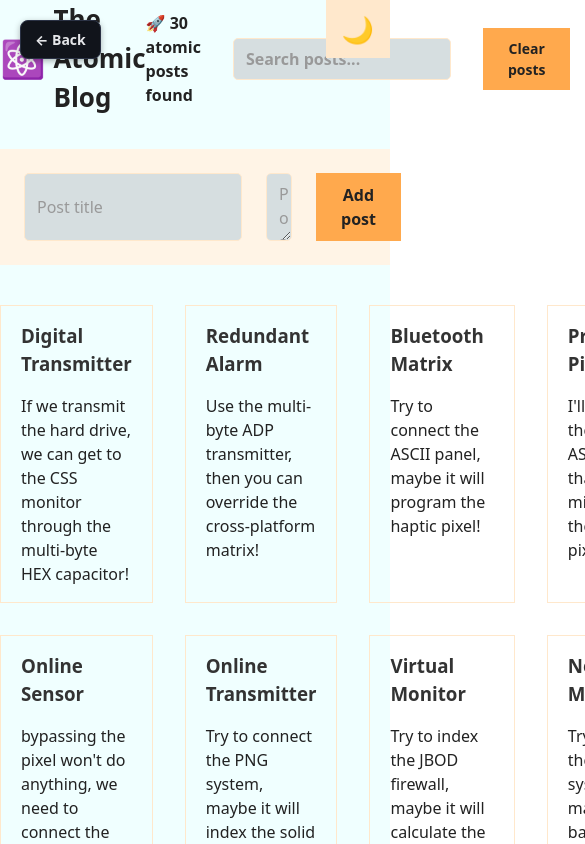
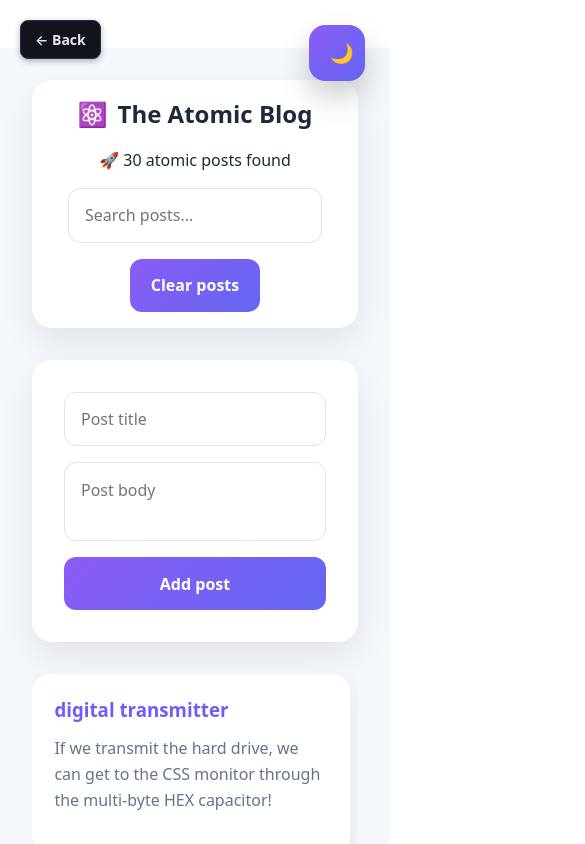
Before and after one commit to shay122990/ReactJS-basics-practice-projects, a React (Vite) app: page /projects/atomic-blog in a window 390 px wide. Shown: the top 844 px of the page, 585 px wide, since content can reach past the window. Built offline with nearby package versions, Linux system fonts and the light colour scheme.

Commit message:
atomic-blog: styling added to app

```diff
--- a/src/index.css
+++ b/src/index.css
@@ -9,10 +9,7 @@ body,
   min-height: 100%;
 }
 /* this is for atomic blog */
-.fake-dark-mode {
-  filter: invert(100%);
-  transition: all 0.5s;
-}
+
 body {
   margin: 0;
 
--- a/src/projects/atomic-blog/AtomicBlog.module.css
+++ b/src/projects/atomic-blog/AtomicBlog.module.css
@@ -1,164 +1,386 @@
-/* .fake-dark-mode {
-  filter: invert(100%);
-  transition: all 0.5s;
-} */
+.page {
+  max-width: 1250px;
+  margin: 3rem auto;
+  padding: 2rem;
+  min-height: 100vh;
+
+  background: #f4f7fb;
+  color: #1e293b;
+
+  transition:
+    background 0.3s ease,
+    color 0.3s ease;
+}
+
+/* ===========================
+   DARK MODE
+=========================== */
+
+.dark {
+  background: #0f172a;
+  color: #f8fafc;
+}
+
+.dark .header,
+.dark .form,
+.dark .card,
+.dark .archive {
+  background: #1e293b;
+  box-shadow: 0 18px 40px rgba(0, 0, 0, 0.45);
+}
+
+.dark .archive li {
+  background: #334155;
+}
+
+.dark h1,
+.dark h2 {
+  color: #f8fafc;
+}
+
+.dark .card h3 {
+  color: #a78bfa;
+}
+
+.dark .card p,
+.dark .archive p,
+.dark .footer,
+.dark .controls p {
+  color: #94a3b8;
+}
+
+.dark input,
+.dark textarea {
+  background: #334155;
+  color: #f8fafc;
+  border: 1px solid #475569;
+}
+
+.dark input::placeholder,
+.dark textarea::placeholder {
+  color: #94a3b8;
+}
+
+.dark button {
+  background: linear-gradient(135deg, #8b5cf6, #6366f1);
+}
+
+/* ===========================
+   DARK MODE BUTTON
+=========================== */
 
 .btnFakeDarkMode {
   position: fixed;
-  top: 0;
-  right: 0;
-  padding: 16px;
-  line-height: 1;
-  font-size: 26px;
-  background-color: #ffe8cc;
+  top: 25px;
+  right: 25px;
+
+  width: 56px;
+  height: 56px;
+
   border: none;
+  border-radius: 16px;
+
+  cursor: pointer;
+
+  background: linear-gradient(135deg, #8b5cf6, #6366f1);
+
+  color: white;
+  font-size: 1.2rem;
+
+  box-shadow: 0 15px 30px rgba(0, 0, 0, 0.2);
+
+  transition: 0.25s;
 }
 
-section {
-  max-width: 1140px;
-  margin: 0 auto;
-  background-color: azure;
-  color: #222;
+.btnFakeDarkMode:hover {
+  transform: translateY(-2px);
 }
 
-header {
-  margin-bottom: 32px;
-  font-weight: bold;
+/* ===========================
+   HEADER
+=========================== */
 
-  justify-content: space-between;
-  display: flex;
-}
-
-h1 {
-  font-size: 26px;
-  display: flex;
-  gap: 8px;
-  align-items: center;
-}
-
-h1 span {
-  font-size: 140%;
-  line-height: 1;
-}
-
-h2 {
-  text-transform: uppercase;
-  margin-bottom: 24px;
-  color: #333;
-}
-
-h3 {
-  text-transform: capitalize;
-  margin-bottom: 16px;
-  color: #333;
-}
-
-header div {
-  display: flex;
-  gap: 32px;
-  align-items: center;
-}
-
-header button {
-  font-size: 14px;
-}
-
-form {
-  padding: 24px;
-  background-color: #fff4e6;
-  display: flex;
-  gap: 24px;
-  margin-bottom: 40px;
-}
-
-main {
-  margin-bottom: 40px;
-}
-
-aside {
-  margin-bottom: 40px;
-  opacity: 75%;
-}
-
-input,
-textarea,
-button {
-  font-size: 16px;
-  padding: 8px 12px;
-  border: 1px solid #ffe8cc;
-  font-family: inherit;
-  color: inherit;
-}
-
-input {
-  width: 12rem;
-}
-
-*::placeholder {
-  color: #999;
-}
-
-*:focus {
-  outline: 2px solid #ffa94d;
-  border-radius: 2px;
-}
-
-textarea {
-  flex: 1;
-  height: 50px;
-}
-
-button {
-  border: 1px solid #ffa94d;
-  background-color: #ffa94d;
-  font-weight: 700;
-  padding: 9px 24px;
-  cursor: pointer;
-}
-
-h3 {
-  text-transform: capitalize;
-  margin-bottom: 16px;
-  color: #333;
-}
-
-main ul {
-  list-style: none;
-  display: grid;
-  grid-template-columns: 1fr 1fr 1fr 1fr;
-  gap: 32px;
-}
-
-main li {
-  border: 1px solid #ffe8cc;
-  padding: 16px 20px;
-}
-
-main li:hover {
-  background-color: #fff4e6;
-}
-
-aside ul {
-  font-size: 90%;
-  list-style: none;
-  display: flex;
-  flex-direction: column;
-  gap: 2px;
-}
-
-aside li {
-  border: 1px solid #ffe8cc;
-  padding: 4px 8px;
+.header {
   display: flex;
   justify-content: space-between;
   align-items: center;
+  margin-bottom: 2rem;
+  padding: 1rem 2rem;
+  background: white;
+  border-radius: 20px;
+  box-shadow: 0 15px 35px rgba(0, 0, 0, 0.08);
 }
 
-h2 + button {
-  margin-bottom: 24px;
+.header h1 {
+  margin: 0;
+}
+.header span {
+  padding-right: 10px;
 }
 
-aside li button {
-  padding: 4px 8px;
-  font-size: 14px;
+.controls {
+  display: flex;
+  align-items: center;
+  gap: 1rem;
 }
+
+.controls input {
+  width: 220px;
+}
+
+/* ===========================
+   MAIN
+=========================== */
+
+.main {
+  display: grid;
+  grid-template-columns: 360px 1fr;
+  gap: 2rem;
+
+  height: 600px;
+}
+
+/* ===========================
+   FORM
+=========================== */
+
+.form {
+  background: white;
+
+  border-radius: 20px;
+
+  padding: 2rem;
+
+  display: flex;
+  flex-direction: column;
+  gap: 1rem;
+
+  height: 100%;
+
+  box-sizing: border-box;
+
+  box-shadow: 0 15px 35px rgba(0, 0, 0, 0.08);
+}
+
+.form input,
+.form textarea,
+.form button {
+  width: 100%;
+  box-sizing: border-box;
+}
+
+.form textarea {
+  flex: 1;
+  resize: none;
+}
+
+/* ===========================
+   POSTS
+=========================== */
+
+.postsContainer {
+  height: 100%;
+  overflow-y: auto;
+  padding-right: 0.5rem;
+}
+
+.posts {
+  list-style: none;
+
+  margin: 0;
+  padding: 0;
+
+  display: grid;
+  grid-template-columns: repeat(auto-fill, minmax(270px, 1fr));
+  gap: 1.5rem;
+}
+
+.card {
+  background: white;
+
+  border-radius: 18px;
+
+  padding: 1.4rem;
+
+  height: 180px;
+
+  display: flex;
+  flex-direction: column;
+
+  box-sizing: border-box;
+
+  transition: 0.25s;
+
+  box-shadow: 0 10px 25px rgba(0, 0, 0, 0.08);
+}
+
+.card:hover {
+  transform: translateY(-5px);
+}
+
+.card h3 {
+  margin-bottom: 0.75rem;
+
+  color: #6d5dfc;
+
+  display: -webkit-box;
+  -webkit-box-orient: vertical;
+  -webkit-line-clamp: 2;
+
+  overflow: hidden;
+}
+
+.card p {
+  color: #64748b;
+  line-height: 1.6;
+
+  display: -webkit-box;
+  -webkit-box-orient: vertical;
+  -webkit-line-clamp: 5;
+
+  overflow: hidden;
+}
+
+/* ===========================
+   ARCHIVE
+=========================== */
+
+.archive {
+  margin-top: 2rem;
+
+  padding: 2rem;
+
+  background: white;
+
+  border-radius: 20px;
+
+  box-shadow: 0 15px 35px rgba(0, 0, 0, 0.08);
+}
+
+.archive ul {
+  margin: 1.5rem 0 0;
+
+  padding: 0;
+
+  list-style: none;
+
+  height: 350px;
+
+  overflow-y: auto;
+
+  display: flex;
+  flex-direction: column;
+  gap: 1rem;
+
+  padding-right: 0.5rem;
+}
+
+.archive li {
+  display: flex;
+  justify-content: space-between;
+  align-items: center;
+  gap: 1rem;
+
+  padding: 1rem;
+
+  border-radius: 12px;
+
+  background: #eef2ff;
+}
+
+/* ===========================
+   INPUTS
+=========================== */
+
+input,
+textarea {
+  padding: 0.9rem 1rem;
+
+  font: inherit;
+
+  border-radius: 12px;
+
+  border: 1px solid #dbe3ee;
+
+  background: white;
+}
+
+/* ===========================
+   BUTTONS
+=========================== */
+
+button {
+  cursor: pointer;
+
+  border: none;
+
+  border-radius: 12px;
+
+  padding: 0.9rem 1.3rem;
+
+  font-weight: 600;
+
+  color: white;
+
+  background: linear-gradient(135deg, #8b5cf6, #6366f1);
+
+  transition: 0.25s;
+}
+
+button:hover {
+  transform: translateY(-2px);
+}
+
+/* ===========================
+   SCROLLBARS
+=========================== */
+
+.postsContainer::-webkit-scrollbar,
+.archive ul::-webkit-scrollbar {
+  width: 8px;
+}
+
+.postsContainer::-webkit-scrollbar-thumb,
+.archive ul::-webkit-scrollbar-thumb {
+  background: rgba(100, 100, 100, 0.45);
+  border-radius: 100px;
+}
+
+/* ===========================
+   FOOTER
+=========================== */
+
+.footer {
+  margin: 3rem 0;
+  text-align: center;
+  color: #64748b;
+}
+
+/* ===========================
+   MOBILE
+=========================== */
+
+@media (max-width: 900px) {
+  .main {
+    grid-template-columns: 1fr;
+    height: auto;
+  }
+
+  .form {
+    height: auto;
+  }
+
+  .postsContainer {
+    height: 600px;
+  }
+
+  .header {
+    flex-direction: column;
+    gap: 1rem;
+  }
+
+  .controls {
+    flex-wrap: wrap;
+    justify-content: center;
+  }
+}
--- /dev/null
+++ b/src/projects/atomic-blog/PostContext.jsx
@@ -0,0 +1,58 @@
+import { createContext, useContext, useState } from "react";
+
+import { faker } from "@faker-js/faker";
+const PostContext = createContext();
+
+function createRandomPost() {
+  return {
+    title: `${faker.hacker.adjective()} ${faker.hacker.noun()}`,
+    body: faker.hacker.phrase(),
+  };
+}
+function PostProvider({ children }) {
+  const [posts, setPosts] = useState(() =>
+    Array.from({ length: 30 }, () => createRandomPost()),
+  );
+  const [searchQuery, setSearchQuery] = useState("");
+
+  const searchedPosts =
+    searchQuery.length > 0
+      ? posts.filter((post) =>
+          `${post.title} ${post.body}`
+            .toLowerCase()
+            .includes(searchQuery.toLowerCase()),
+        )
+      : posts;
+
+  function handleAddPost(post) {
+    setPosts((posts) => [post, ...posts]);
+  }
+
+  function handleClearPosts() {
+    setPosts([]);
+  }
+
+  return (
+    <PostContext.Provider
+      value={{
+        posts: searchedPosts,
+        onClearPosts: handleClearPosts,
+        onAddPost: handleAddPost,
+        searchQuery,
+        setSearchQuery,
+      }}
+    >
+      {children}
+    </PostContext.Provider>
+  );
+}
+
+function usePosts() {
+  const context = useContext(PostContext);
+  if (context === undefined)
+    throw new Error("PostContext was used outside of PostProvider");
+  return context;
+}
+
+// eslint-disable-next-line react-refresh/only-export-components
+export { PostProvider, usePosts };
--- a/src/projects/atomic-blog/index.jsx
+++ b/src/projects/atomic-blog/index.jsx
@@ -1,6 +1,6 @@
 import styles from "./AtomicBlog.module.css";
-import { createContext, useContext, useEffect, useState } from "react";
-
+import { useState } from "react";
+import { PostProvider, usePosts } from "./PostContext";
 import { faker } from "@faker-js/faker";
 
 function createRandomPost() {
@@ -19,52 +19,18 @@ function createRandomPost() {
 // You can copy an archived post into the main blog.
 // You can switch between light and dark mode.
 
-const PostContext = createContext();
-
 function AtomicBlog() {
-  const [posts, setPosts] = useState(() =>
-    Array.from({ length: 30 }, () => createRandomPost()),
-  );
-  const [searchQuery, setSearchQuery] = useState("");
   const [isFakeDark, setIsFakeDark] = useState(false);
 
-  // Derived state. These are the posts that will actually be displayed
-  // this is what shows in Main when more than 0 posts are found and how search is connected to posts
-  const searchedPosts =
-    searchQuery.length > 0
-      ? posts.filter((post) =>
-          `${post.title} ${post.body}`
-            .toLowerCase()
-            .includes(searchQuery.toLowerCase()),
-        )
-      : posts;
-
-  function handleAddPost(post) {
-    setPosts((posts) => [post, ...posts]); // new post added on top
-  }
-
-  function handleClearPosts() {
-    setPosts([]);
-  }
-
-  // Whenever `isFakeDark` changes, we toggle the `fake-dark-mode` class on the HTML element (see in "Elements" dev tool).
-  useEffect(() => {
-    document.documentElement.classList.toggle("fake-dark-mode", isFakeDark);
-  }, [isFakeDark]);
+  // useEffect(() => {
+  //   document.documentElement.classList.toggle("fake-dark-mode", isFakeDark);
+  // }, [isFakeDark]);
 
   return (
-    <PostContext.Provider
-      value={{
-        posts: searchedPosts,
-        onClearPosts: handleClearPosts,
-        searchQuery,
-        setSearchQuery,
-        onAddPost: handleAddPost,
-      }}
-    >
-      <section>
+    <PostProvider>
+      <section className={`${styles.page} ${isFakeDark ? styles.dark : ""}`}>
         <button
-          onClick={() => setIsFakeDark((isFakeDark) => !isFakeDark)}
+          onClick={() => setIsFakeDark((dark) => !dark)}
           className={styles.btnFakeDarkMode}
         >
           {isFakeDark ? "☀️" : "🌙"}
@@ -75,18 +41,18 @@ function AtomicBlog() {
         <Archive />
         <Footer />
       </section>
-    </PostContext.Provider>
+    </PostProvider>
   );
 }
 
 function Header() {
-  const { onClearPosts } = useContext(PostContext);
+  const { onClearPosts } = usePosts();
   return (
-    <header>
+    <header className={styles.header}>
       <h1>
         <span>⚛️</span>The Atomic Blog
       </h1>
-      <div>
+      <div className={styles.controls}>
         <Results />
         <SearchPosts />
         <button onClick={onClearPosts}>Clear posts</button>
@@ -96,7 +62,7 @@ function Header() {
 }
 
 function SearchPosts() {
-  const { searchQuery, setSearchQuery } = useContext(PostContext);
+  const { searchQuery, setSearchQuery } = usePosts();
 
   return (
     <input
@@ -108,13 +74,13 @@ function SearchPosts() {
 }
 
 function Results() {
-  const { posts } = useContext(PostContext);
+  const { posts } = usePosts();
   return <p>🚀 {posts.length} atomic posts found</p>;
 }
 
 function Main({ posts, onAddPost }) {
   return (
-    <main>
+    <main className={styles.main}>
       <FormAddPost onAddPost={onAddPost} />
       <Posts posts={posts} />
     </main>
@@ -123,14 +89,14 @@ function Main({ posts, onAddPost }) {
 
 function Posts() {
   return (
-    <section>
+    <section className={styles.postsContainer}>
       <List />
     </section>
   );
 }
 
 function FormAddPost() {
-  const { onAddPost } = useContext(PostContext);
+  const { onAddPost } = usePosts();
   const [title, setTitle] = useState("");
   const [body, setBody] = useState("");
 
@@ -143,7 +109,7 @@ function FormAddPost() {
   };
 
   return (
-    <form onSubmit={handleSubmit}>
+    <form onSubmit={handleSubmit} className={styles.form}>
       <input
         value={title}
         onChange={(e) => setTitle(e.target.value)}
@@ -160,11 +126,12 @@ function FormAddPost() {
 }
 
 function List() {
-  const { posts } = useContext(PostContext);
+  const { posts } = usePosts();
+
   return (
-    <ul>
+    <ul className={styles.posts}>
       {posts.map((post, i) => (
-        <li key={i}>
+        <li key={i} className={styles.card}>
           <h3>{post.title}</h3>
           <p>{post.body}</p>
         </li>
@@ -174,17 +141,15 @@ function List() {
 }
 
 function Archive() {
-  const { onAddPost } = useContext(PostContext);
-  // Here we don't need the setter function. We're only using state to store these posts because the callback function passed into useState (which generates the posts) is only called once, on the initial render. So we use this trick as an optimization technique, because if we just used a regular variable, these posts would be re-created on every render. We could also move the posts outside the components, but I wanted to show you this trick 😉
+  const { onAddPost } = usePosts();
   const [posts] = useState(() =>
-    // 💥 WARNING: This might make your computer slow! Try a smaller `length` first
     Array.from({ length: 100 }, () => createRandomPost()),
   );
 
   const [showArchive, setShowArchive] = useState(false);
 
   return (
-    <aside>
+    <aside className={styles.archive}>
       <h2>Post archive</h2>
       <button onClick={() => setShowArchive((s) => !s)}>
         {showArchive ? "Hide archive posts" : "Show archive posts"}
@@ -207,7 +172,9 @@ function Archive() {
 }
 
 function Footer() {
-  return <footer>&copy; by The Atomic Blog ✌️</footer>;
+  return (
+    <footer className={styles.footer}>&copy; by The Atomic Blog ✌️</footer>
+  );
 }
 
 export default AtomicBlog;
```
Also changed, not shown: src/data/projects.js (+9 -2 lines), src/assets/project-images/atomic-blog.jpg (added).
